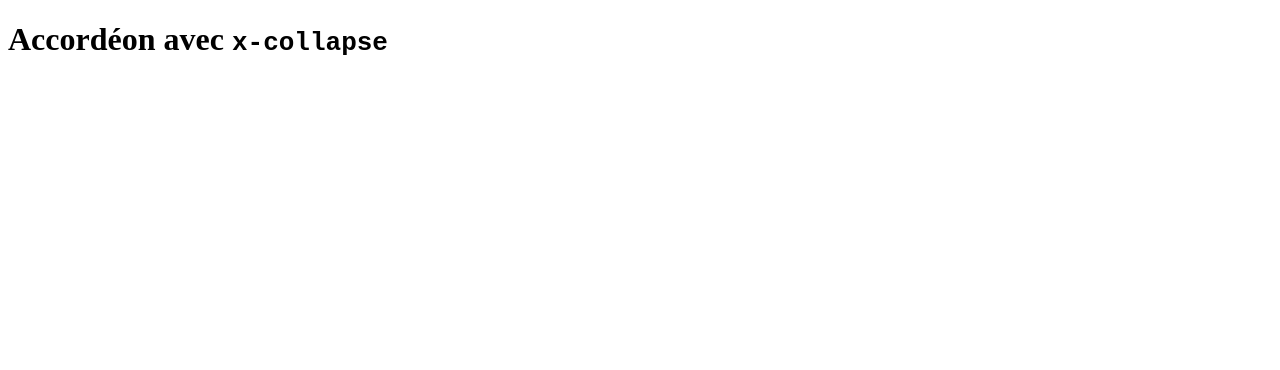
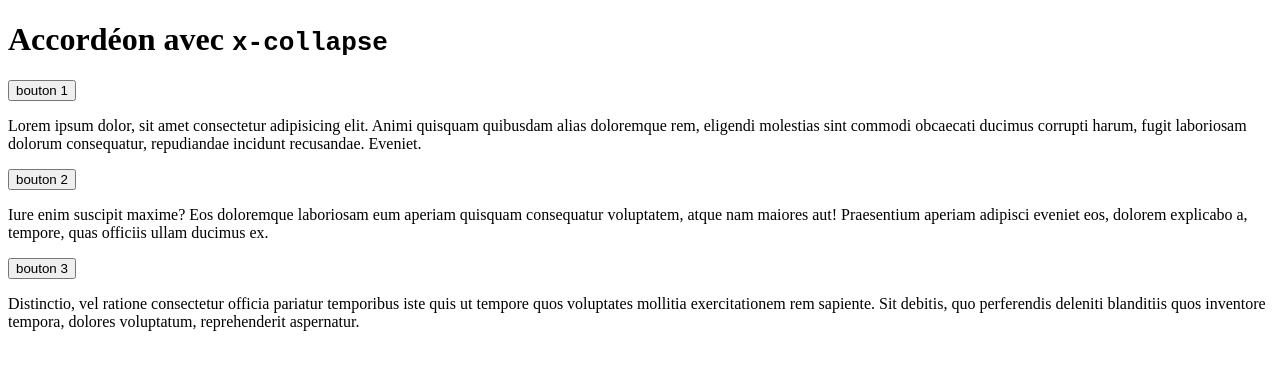
Before and after one commit to MMI-SAE-105/2022-r113-tp3-accordeons-wettle-emma, a website: page 03-accordeon-collapse.html in a window 1280 px wide. Drawn offline with nearby package versions, Linux system fonts and the light colour scheme.

Commit message:
ex3 accordeon collapse

```diff
--- a/03-accordeon-collapse.html
+++ b/03-accordeon-collapse.html
@@ -5,8 +5,24 @@
     <meta http-equiv="X-UA-Compatible" content="IE=edge" />
     <meta name="viewport" content="width=device-width, initial-scale=1.0" />
     <title>Accordéon avec x-collapse</title>
+    <script defer src="https://unpkg.com/alpinejs@3.x.x/dist/cdn.min.js"></script>
+    <script defer src="https://unpkg.com/@alpinejs/collapse@3.x.x/dist/cdn.min.js"></script>
   </head>
   <body>
     <h1>Accordéon avec <code>x-collapse</code></h1>
+    <div class="accordeon">
+      <section x-data="{open:true}">
+        <button @click="open = !open">bouton 1</button>
+        <p x-show="open" x-collapse>Lorem ipsum dolor, sit amet consectetur adipisicing elit. Animi quisquam quibusdam alias doloremque rem, eligendi molestias sint commodi obcaecati ducimus corrupti harum, fugit laboriosam dolorum consequatur, repudiandae incidunt recusandae. Eveniet.</p>
+      </section>
+      <section x-data="{open:true}">
+        <button @click="open = !open">bouton 2</button>
+        <p x-show="open" x-collapse>Iure enim suscipit maxime? Eos doloremque laboriosam eum aperiam quisquam consequatur voluptatem, atque nam maiores aut! Praesentium aperiam adipisci eveniet eos, dolorem explicabo a, tempore, quas officiis ullam ducimus ex.</p>
+      </section>
+      <section x-data="{open:true}">
+        <button @click="open = !open">bouton 3</button>
+        <p x-show="open" x-collapse>Distinctio, vel ratione consectetur officia pariatur temporibus iste quis ut tempore quos voluptates mollitia exercitationem rem sapiente. Sit debitis, quo perferendis deleniti blanditiis quos inventore tempora, dolores voluptatum, reprehenderit aspernatur.</p>
+      </section>
+    </div>
   </body>
 </html>
```
